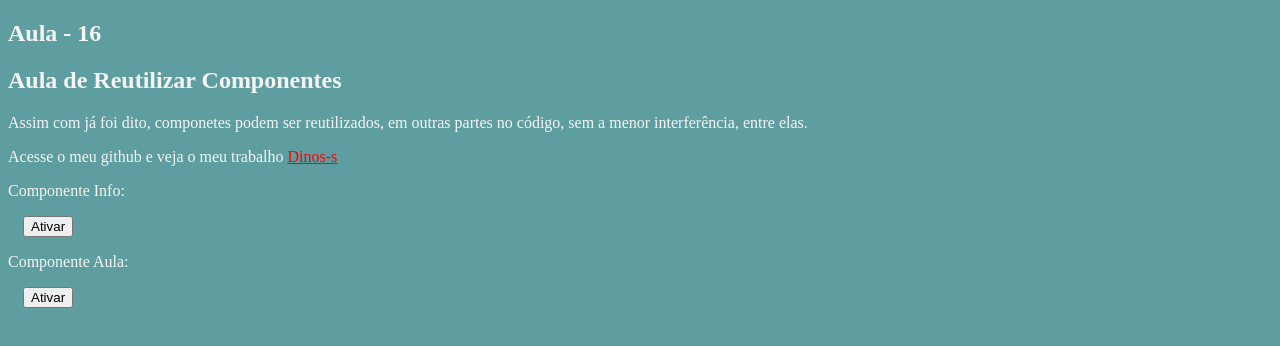
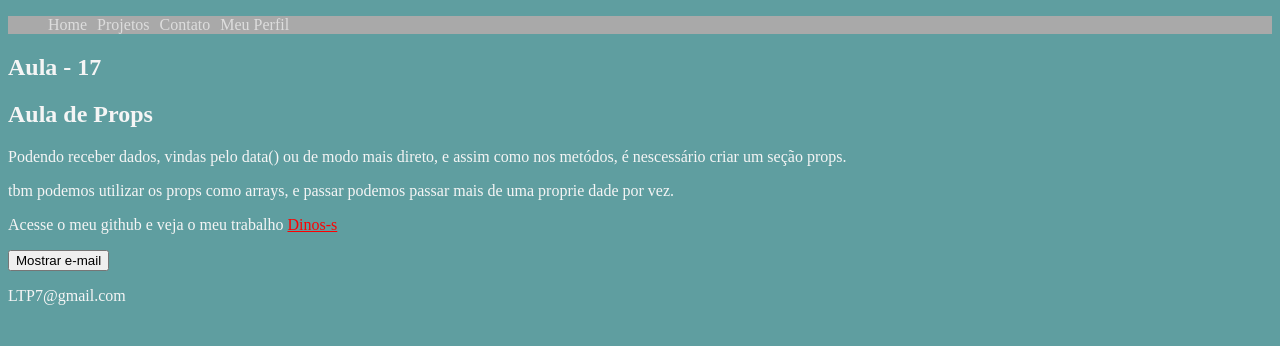
Before and after one commit to Dinos-s/VUE-curso, a Vue app: page / in a window 1280 px wide. Shown: the top 346 px of the page. Built offline with nearby package versions, Linux system fonts and the light colour scheme.

Commit message:
entendendo as Props

```diff
--- a/src/components/Aula.vue
+++ b/src/components/Aula.vue
@@ -1,9 +1,8 @@
 <template>
-    <h2>Aula - 16</h2>
+    <Header :logado="true"/>
+    <h2>Aula - 17</h2>
     <h2>Aula de {{ aula }}</h2>
-    <Info/>
-    <p>Componente Aula:</p>
-    <Reutilizar/>
+    <Info :email="email"/>
 </template>
 
 <style>
@@ -14,16 +13,17 @@
 
 <script>
     import Info from "./Info.vue";
-    import Reutilizar from './Reutilizar.vue';
+    import Header from "./Header.vue";
     export default{
         name: 'aula',
         components:{
             Info,
-            Reutilizar,
+            Header,
         },
         data(){
             return {
-                aula: 'Reutilizar Componentes'
+                aula: 'Props',
+                email: "LTP7@gmail.com"
             }
         }
     }
--- /dev/null
+++ b/src/components/Header.vue
@@ -0,0 +1,34 @@
+<template>
+    <ul>
+        <li><a href="#">Home</a></li>
+        <li><a href="#">Projetos</a></li>
+        <li><a href="#">Contato</a></li>
+        <li v-if="logado"><a href="#">Meu Perfil</a></li>
+    </ul>
+</template>
+
+<style scoped>
+    ul{
+        list-style: none;
+        display: flex;
+        background-color: darkgrey;
+    }
+    li{
+        margin-right: 10px;
+    }
+    a{
+        color: #DDD;
+        text-decoration: none;
+        transition: .5s;
+    }
+    a:hover{
+        color: rgb(88, 64, 224);
+    }
+</style>
+
+<script>
+    export default{
+        name: 'Header',
+        props: ['logado'] //ñ é nesssésario a declaração da sua tipagem
+    }
+</script>
--- a/src/components/Reutilizar.vue
+++ /dev/null
@@ -1,28 +0,0 @@
-<template>
-    <div>
-        <button @click="ativar">Ativar</button>
-        <span v-show="gtp">PRONTO</span>
-    </div>
-</template>
-
-<style scoped>
-    div{
-        margin: 15px;
-    }
-</style>
-
-<script>
-    export default{
-        name: 'Reutilizar',
-        data(){
-            return{
-                gtp: false
-            }
-        },
-        methods: {
-            ativar(){
-                this.gtp = !this.gtp
-            }
-        }
-    }
-</script>
--- a/src/components/info.vue
+++ b/src/components/info.vue
@@ -1,27 +1,27 @@
 <template>
-    <!-- <h2>Aula - 16</h2> -->
-    <p>Assim com já foi dito, componetes podem ser reutilizados, em outras partes no código, sem a menor interferência, entre elas.</p>
+    <!-- <h2>Aula - 17</h2> -->
+    <p>Podendo receber dados, vindas pelo data() ou de modo mais direto, e assim como nos metódos, é nescessário criar um seção props.</p>
+    <p>tbm podemos utilizar os props como arrays, e passar podemos passar mais de uma proprie dade por vez.</p>
     <p>Acesse o meu github e veja o meu trabalho <a v-bind:href="github" target="_blank">Dinos-s</a></p>
+    <div>
+        <button @click="showEmail">{{ btnText }}</button>
+    </div>
     <p v-show="showemail">Meu contato: {{ email }}</p>
-
-    <p>Componente Info:</p>
-    <Reutilizar/>
+    <p>{{ email }}</p>
 </template>
 
 <script>
-    import Reutilizar from "./Reutilizar.vue";
     export default {
         name: 'Info',
+        props:{
+            email: String
+        },
         data(){
             return {
                 github:'https://github.com/Dinos-s',
-                email: 'info@.com',
                 showemail: false,
                 btnText: 'Mostrar e-mail',
             }
-        },
-        components: {
-            Reutilizar,
         },
         methods: {
             showEmail(){
```
